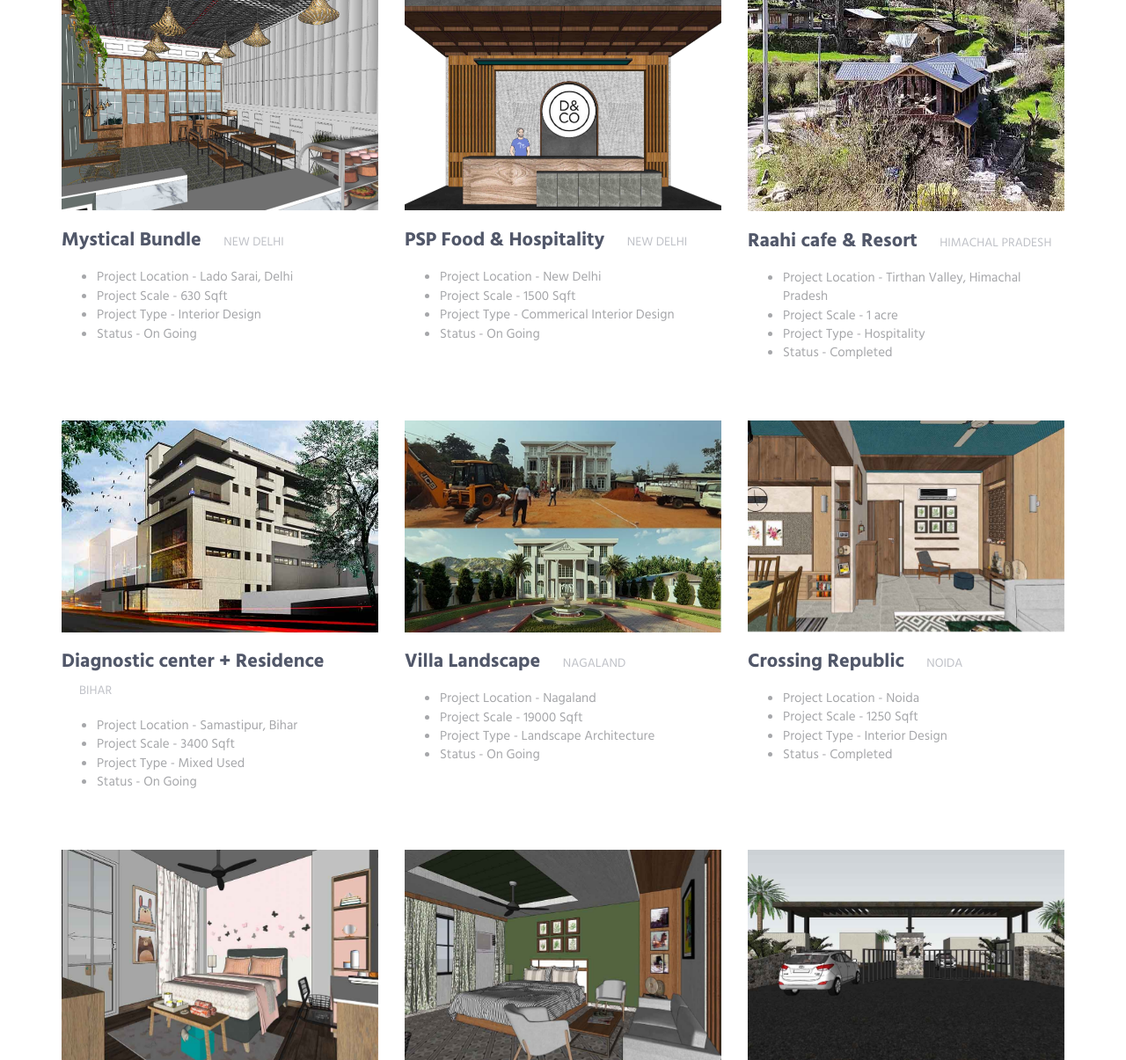
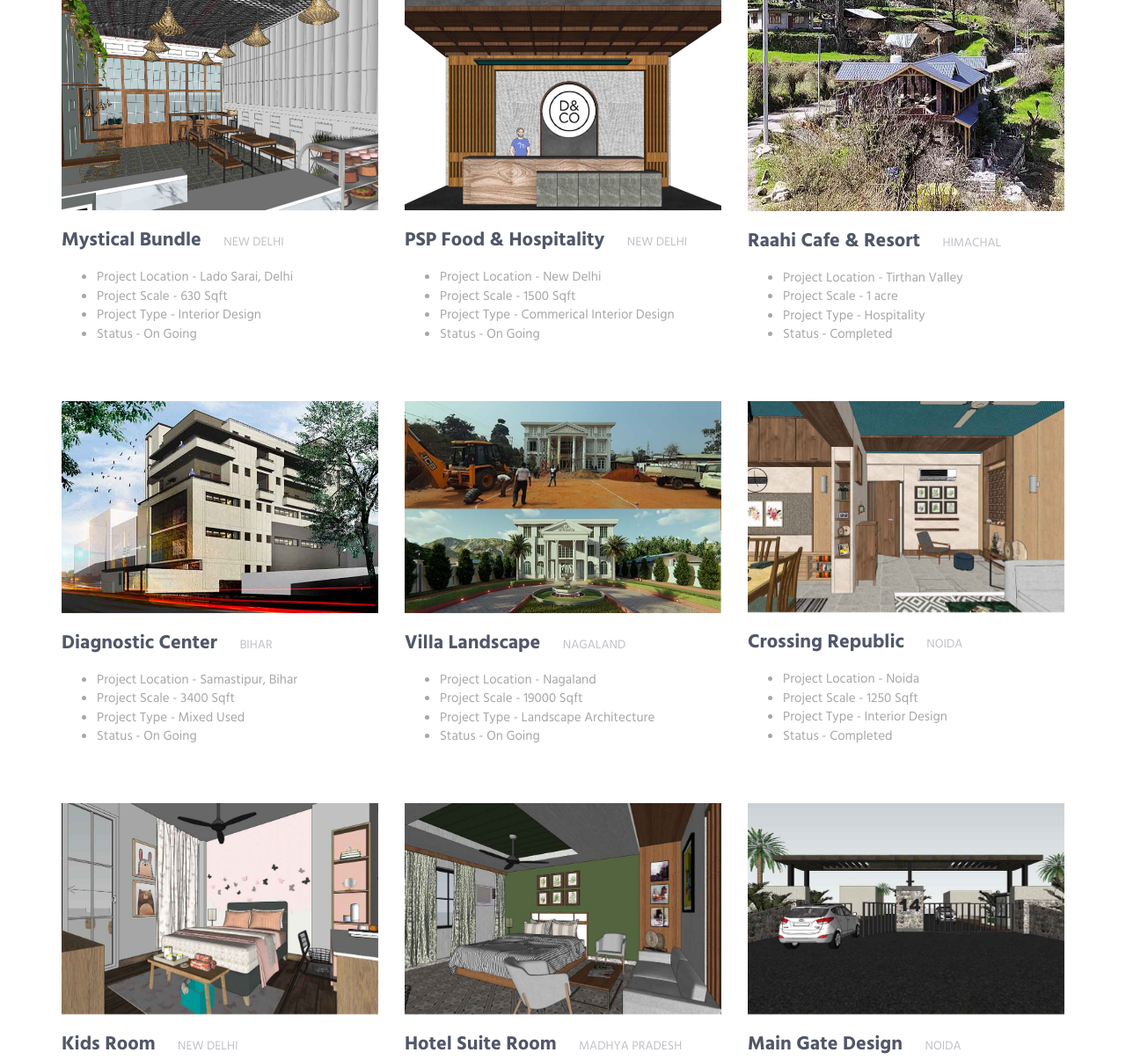
Before and after one commit to anandgupta193/thebinarystudio, a PHP site: page /projects.php in a window 1280 px wide. Shown: the part 2068-3273 px from the top of the page at 88% size. Run offline with PHP 8.4, Linux system fonts and the light colour scheme.

Commit message:
Rename some projects names

```diff
--- a/projects.php
+++ b/projects.php
@@ -424,10 +424,10 @@
                         <img class="img-responsive" src="img/970x647/12.jpg" alt="Projects Image">
                     </div>
                 </div>
-                <h4><a>Raahi cafe & Resort</a> <span class="text-uppercase margin-l-20">Himachal Pradesh</span></h4>
+                <h4><a>Raahi Cafe & Resort</a> <span class="text-uppercase margin-l-20">Himachal</span></h4>
                 <p>
                     <ul>
-                        <li>Project Location - Tirthan Valley, Himachal Pradesh</li>
+                        <li>Project Location - Tirthan Valley</li>
                         <li>Project Scale - 1 acre</li>
                         <li>Project Type - Hospitality</li>
                         <li>Status - Completed</li>
@@ -460,7 +460,7 @@
                         <img class="img-responsive" src="img/970x647/13.jpg" alt="Projects Image">
                     </div>
                 </div>
-                <h4><a>Diagnostic center + Residence</a> <span class="text-uppercase margin-l-20">Bihar</span></h4>
+                <h4><a>Diagnostic Center</a> <span class="text-uppercase margin-l-20">Bihar</span></h4>
                 <p>
                     <ul>
                         <li>Project Location - Samastipur, Bihar</li>
```
